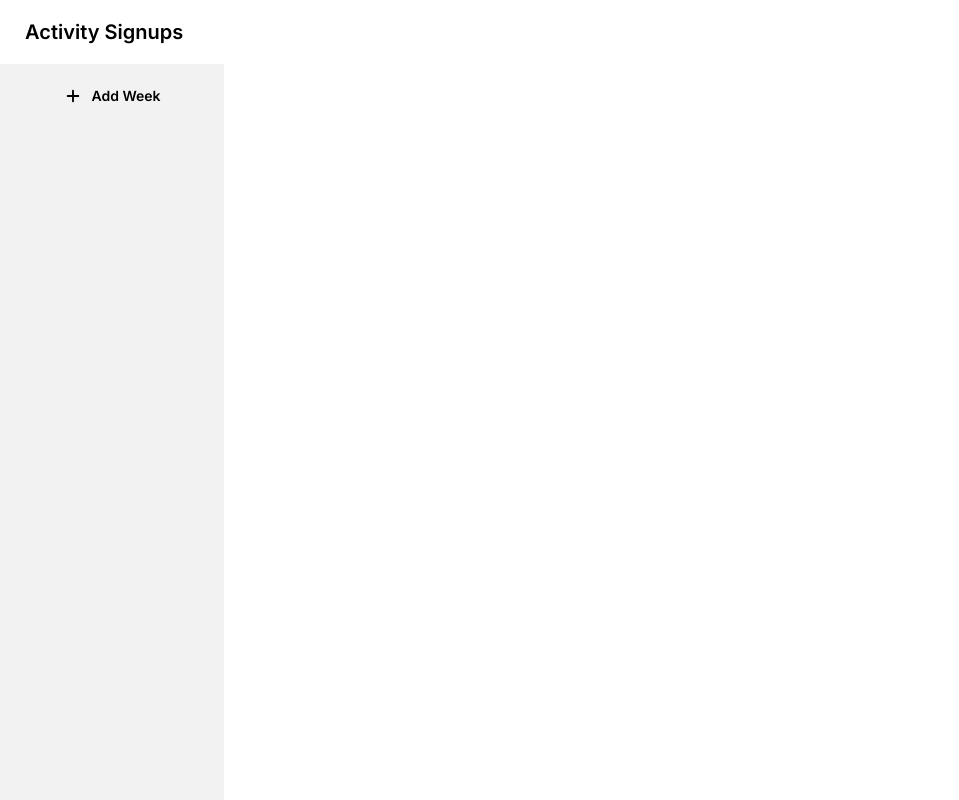
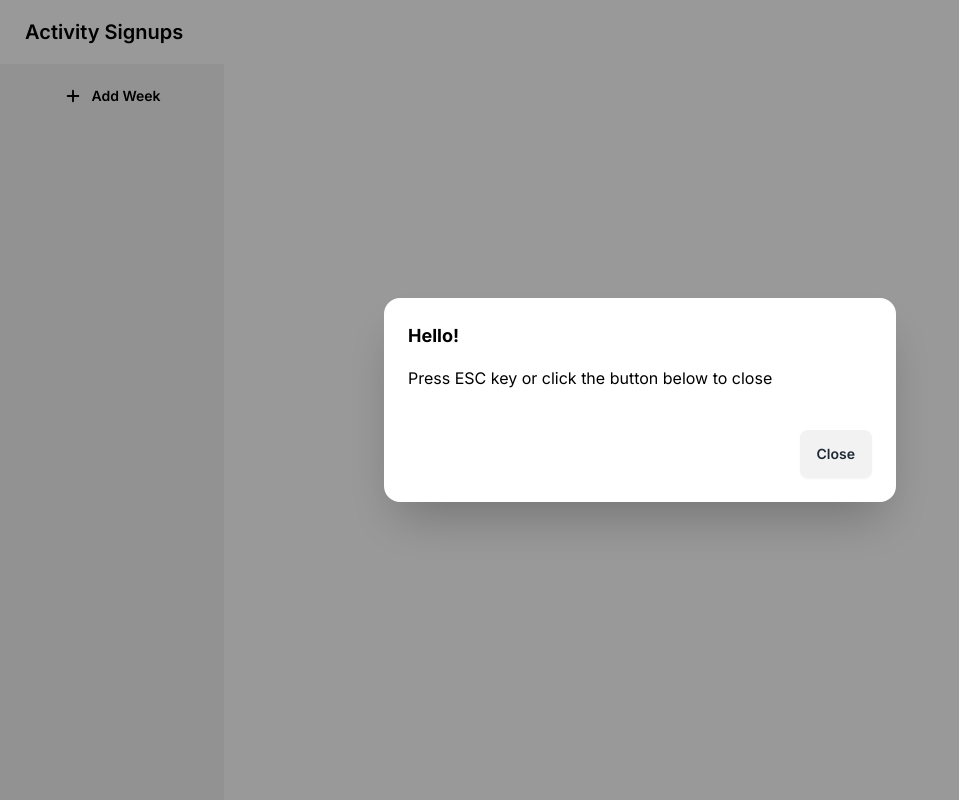
Before and after one commit to lukeirvine/activity-signups, a Next.js app: page / in a window 1280 px wide. Both pictures are taken after a click on the button "Add Week". Shown: the whole page, without its empty margins (0-959 px from the left). Built offline with nearby package versions, Linux system fonts and the light colour scheme.

Commit message:
added modals

```diff
--- /dev/null
+++ b/components/atoms/modal/modal.tsx
@@ -0,0 +1,43 @@
+import React, { ReactNode, useEffect } from 'react';
+
+type ModalProps = {
+	id: string;
+  onClose?: () => void;
+};
+
+export const showModal = (id: string) => {
+  const dialogElement = document.getElementById(id) as HTMLDialogElement | null;
+  dialogElement?.showModal();
+}
+
+const Modal: React.FC<Readonly<ModalProps>> = ({ id, onClose }) => {
+  useEffect(() => {
+    const dialogElement = document.getElementById(id);
+
+    const handleClose = () => {
+      if (onClose) onClose();
+    };
+
+    // Attach event listeners
+    dialogElement?.addEventListener('close', handleClose);
+
+    // Clean up event listeners when component unmounts
+    return () => {
+      dialogElement?.removeEventListener('close', handleClose);
+    };
+  }, []);
+
+  return <dialog id={id} className="modal">
+    <div className="modal-box">
+      <h3 className="text-lg font-bold">Hello!</h3>
+      <p className="py-4">Press ESC key or click the button below to close</p>
+      <div className="modal-action">
+        <form method="dialog">
+          <button className="btn">Close</button>
+        </form>
+      </div>
+    </div>
+  </dialog>
+};
+
+export default Modal;
--- a/components/organisms/nav/side-nav/side-nav.tsx
+++ b/components/organisms/nav/side-nav/side-nav.tsx
@@ -1,3 +1,4 @@
+import Modal, { showModal } from '@/components/atoms/modal/modal';
 import { PlusIcon } from '@heroicons/react/16/solid';
 import React, { ReactNode } from 'react';
 
@@ -5,14 +6,19 @@ type SideNavProps = {
 };
 
 const SideNav: React.FC<Readonly<SideNavProps>> = () => {
-  return <ul className="menu bg-base-200 w-56 h-full">
+  return <>
+    <ul className="menu bg-base-200 w-56 h-full">
       <li>
-      <button className="btn btn-ghost">
+        <button className="btn btn-ghost" onClick={() => showModal("add_week_modal")}>
           <PlusIcon className="w-5 h-5" />
           Add Week
         </button>
       </li>
     </ul>
+    <Modal
+      id="add_week_modal"
+    ></Modal>
+  </>
 };
 
 export default SideNav;
--- a/components/templates/pages/root-page/root-page.tsx
+++ b/components/templates/pages/root-page/root-page.tsx
@@ -1,3 +1,5 @@
+"use client";
+
 import Navbar from '@/components/organisms/nav/navbar/navbar';
 import SideNav from '@/components/organisms/nav/side-nav/side-nav';
 import React, { ReactNode } from 'react';
```
Lines whose indentation alone changed are shown as unchanged.
